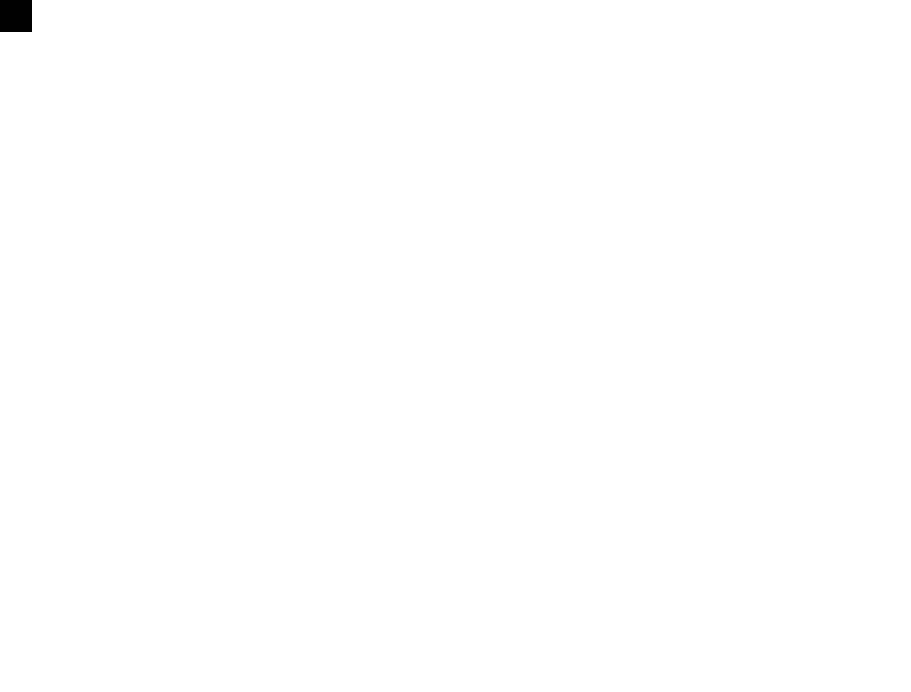
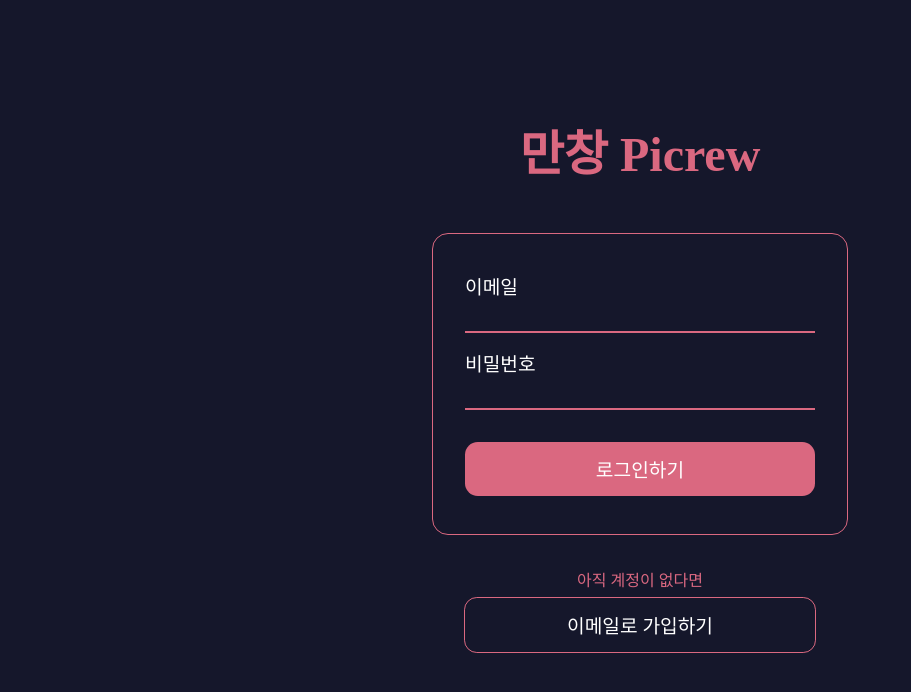
Before and after one commit to psst54/picrew-quiz, a Next.js app: page / in a window 1280 px wide. Shown: the top 692 px of the page, without its empty margins (0-911 px from the left). Built offline with nearby package versions, Linux system fonts and the light colour scheme; a web font is replaced by a local one.

Commit message:
✨ main page ui(not signed in)

```diff
--- /dev/null
+++ b/src/app/SignIn.tsx
@@ -0,0 +1,43 @@
+import {
+  Container,
+  Title,
+  SignInContainer,
+  InputItems,
+  InputItem,
+  InputTitle,
+  Input,
+  Button,
+  SignUpContainer,
+  SignUpDesc,
+} from "@styles/SignIn";
+
+const NotSignedIn = () => {
+  return (
+    <Container>
+      <Title>만창 Picrew</Title>
+
+      <SignInContainer>
+        <InputItems>
+          <InputItem>
+            <InputTitle>이메일</InputTitle>
+            <Input />
+          </InputItem>
+
+          <InputItem>
+            <InputTitle>비밀번호</InputTitle>
+            <Input />
+          </InputItem>
+        </InputItems>
+
+        <Button isPrimary>로그인하기</Button>
+      </SignInContainer>
+
+      <SignUpContainer>
+        <SignUpDesc>아직 계정이 없다면</SignUpDesc>
+        <Button>이메일로 가입하기</Button>
+      </SignUpContainer>
+    </Container>
+  );
+};
+
+export default NotSignedIn;
--- a/src/app/globals.css
+++ b/src/app/globals.css
@@ -7,4 +7,6 @@
   padding: 0;
 
   font-family: "Pretendard";
+  font-size: 1rem;
+  color: black;
 }
--- a/src/app/layout.tsx
+++ b/src/app/layout.tsx
@@ -2,7 +2,7 @@
 
 export const metadata = {
   title: "Picrew Quiz",
-  description: "Generated by create next app",
+  description: "누가 만든 픽크루인지 맟혀봅시다",
 };
 
 export default function RootLayout({
--- a/src/app/page.tsx
+++ b/src/app/page.tsx
@@ -1,13 +1,19 @@
 "use client";
 
+import react from "react";
 import styled from "styled-components";
 
-const Tmp = styled.div`
-  width: 2rem;
-  height: 2rem;
-  background: black;
+import SignIn from "./SignIn";
+
+const Container = styled.div`
+  width: 100vw;
+  height: 100vh;
+
+  background: #15172b;
 `;
 
 export default function Home() {
-  return <Tmp />;
+  const [isLogin, setIsLogin] = react.useState(false);
+
+  return <Container>{isLogin ? <></> : <SignIn />}</Container>;
 }
--- /dev/null
+++ b/src/styles/SignIn.tsx
@@ -0,0 +1,99 @@
+import styled from "styled-components";
+
+const Container = styled.div`
+  display: flex;
+  flex-direction: column;
+  align-items: center;
+  justify-content: center;
+
+  width: 100%;
+  height: 100%;
+`;
+
+const Title = styled.h1`
+  color: #da6880;
+  font-size: 3rem;
+  margin-bottom: 3rem;
+`;
+
+const SignInContainer = styled.div`
+  display: flex;
+  flex-direction: column;
+  gap: 2rem;
+
+  width: 90vw;
+  max-width: 26rem;
+  padding: 2.4rem 2rem;
+
+  border: 1px solid #da6880;
+  border-radius: 1rem;
+`;
+const InputItems = styled.div`
+  display: flex;
+  flex-direction: column;
+  gap: 1rem;
+`;
+const InputItem = styled.div`
+  display: flex;
+  flex-direction: column;
+`;
+const InputTitle = styled.p`
+  color: #fff;
+  font-size: 1.2rem;
+`;
+const Input = styled.input`
+  width: 100%;
+  padding: 0.4rem 0;
+  background: transparent;
+
+  border: none;
+  border-bottom: 2px solid #da6880;
+  outline: none;
+
+  color: white;
+`;
+const Button = styled.button`
+  width: 100%;
+  padding: 0.8rem;
+
+  border: none;
+
+  border: ${({ isPrimary }) => (isPrimary ? "none" : "1px solid #da6880")};
+  border-radius: 0.8rem;
+
+  background: ${({ isPrimary }) => (isPrimary ? "#da6880" : "transparent")};
+
+  color: white;
+  font-size: 1.2rem;
+  font-weight: 500;
+
+  cursor: pointer;
+`;
+
+const SignUpContainer = styled.div`
+  display: flex;
+  flex-direction: column;
+  align-items: center;
+
+  width: 90vw;
+  max-width: 26rem;
+  padding: 2rem;
+`;
+const SignUpDesc = styled.p`
+  margin-bottom: 0.4rem;
+
+  color: #da6880;
+`;
+
+export {
+  Container,
+  Title,
+  SignInContainer,
+  InputItems,
+  InputItem,
+  InputTitle,
+  Input,
+  Button,
+  SignUpContainer,
+  SignUpDesc,
+};
--- a/tsconfig.json
+++ b/tsconfig.json
@@ -20,7 +20,8 @@
       }
     ],
     "paths": {
-      "@/*": ["./src/*"]
+      "@/*": ["./src/*"],
+      "@styles/*": ["./src/styles/*"]
     }
   },
   "include": ["next-env.d.ts", "**/*.ts", "**/*.tsx", ".next/types/**/*.ts"],
```
